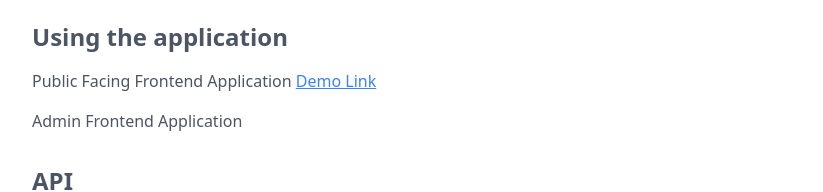
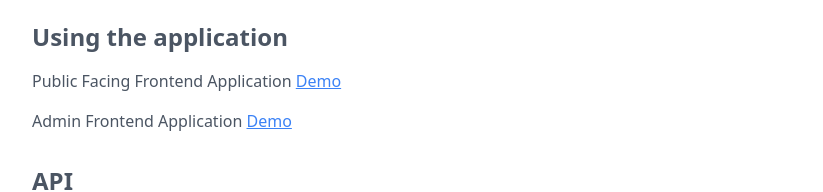
Before and after one commit to tech-tlai/openlms, a plain HTML site: page pages/lms-docs/index.html in a window 1280 px wide. Shown: the part 2944-3136 px from the top of the page, without its empty margins (256-1079 px from the left). Drawn offline with nearby package versions, Linux system fonts and the light colour scheme; files that its build step writes are made by us from their sources.

Commit message:
demo links added in docs

```diff
--- a/pages/lms-docs/index.html
+++ b/pages/lms-docs/index.html
@@ -335,11 +335,19 @@
                 href="https://development.d3r3vmd5ke99oo.amplifyapp.com/"
                 target="_blank"
                 class="hover:text-blue-600 text-blue-500 underline"
-                >Demo Link</a
+                >Demo</a
               >
             </h4>
 
-            <h4 class="mb-4 font-medium">Admin Frontend Application</h4>
+            <h4 class="mb-4 font-medium">
+              Admin Frontend Application
+              <a
+                href="https://development.dx4aa92ogmm7m.amplifyapp.com/"
+                target="_blank"
+                class="hover:text-blue-600 text-blue-500 underline"
+                >Demo</a
+              >
+            </h4>
           </section>
 
           <section>
```
